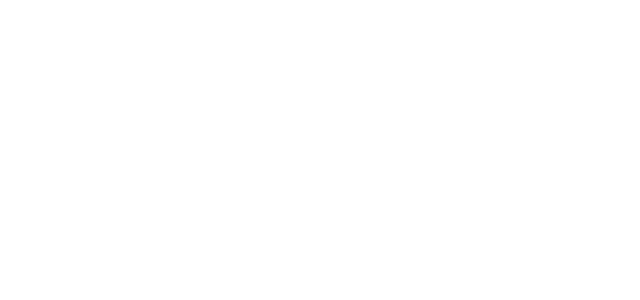
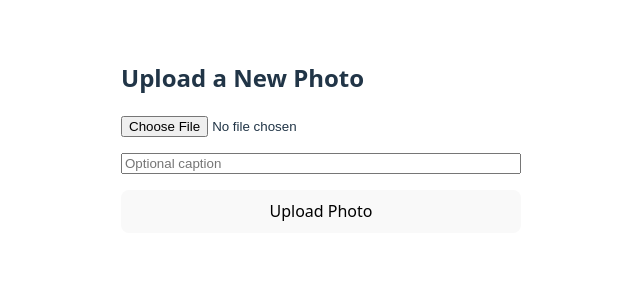
Before and after one commit to fang-wenlee/yoga-frontend, a React (Vite) app: page /upload in a window 1280 px wide. Before the commit this address had no page. Shown: the top 300 px of the page, without its empty margins (319-959 px from the left). Built offline with nearby package versions, Linux system fonts and the light colour scheme; sample sign-in values are in the browser's storage.

Commit message:
1. remove token after 3 mins token expired 2. redirect to login page to secure url 3. apiFetch handle authentication, auto‑logout, and token expiration across your whole app

```diff
--- a/src/App.jsx
+++ b/src/App.jsx
@@ -1,6 +1,7 @@
 import { BrowserRouter, Routes, Route } from "react-router-dom";
 import AdminLogin from "./components/AdminLogin";
 import AdminDashboard from "./components/AdminDashboard";
+import PhotoUpload from "./pages/PhotoUploadPage";
 
 export default function App() {
 	return (
@@ -8,6 +9,7 @@
 			<Routes>
 				<Route path="/admin/login" element={<AdminLogin />} />
 				<Route path="/admin/dashboard" element={<AdminDashboard />} />
+				<Route path="/upload" element={<PhotoUpload />} />
 			</Routes>
 		</BrowserRouter>
 	);
--- /dev/null
+++ b/src/components/PhotoUploadForm.jsx
@@ -0,0 +1,38 @@
+import { useState } from "react";
+
+const styles = {
+	formStyle: {
+		display: "flex",
+		flexDirection: "column",
+		gap: "1rem",
+	},
+};
+export default function UploadForm({ onUpload }) {
+	const [image, setImage] = useState(null);
+	const [caption, setCaption] = useState("");
+
+	const handleSubmit = (e) => {
+		e.preventDefault();
+		if (!image) return;
+		onUpload(image, caption);
+	};
+
+	return (
+		<form onSubmit={handleSubmit} style={styles.formStyle}>
+			<input
+				type="file"
+				accept="image/*"
+				onChange={(e) => setImage(e.target.files[0])}
+			/>
+
+			<input
+				type="text"
+				placeholder="Optional caption"
+				value={caption}
+				onChange={(e) => setCaption(e.target.value)}
+			/>
+
+			<button type="submit">Upload Photo</button>
+		</form>
+	);
+}
--- /dev/null
+++ b/src/pages/PhotoUploadPage.jsx
@@ -0,0 +1,52 @@
+import { useState, useEffect } from "react";
+import UploadForm from "../components/PhotoUploadForm";
+import { apiFetch } from "../utils/apiFetch";
+
+export default function UploadPhoto() {
+	const [status, setStatus] = useState("");
+
+	useEffect(() => {
+		//
+		if (!localStorage.getItem("token")) {
+			window.location.href = "/admin/login";
+		}
+	}, []);
+
+	const handleUpload = async (image, caption) => {
+		setStatus("Uploading...");
+
+		const formData = new FormData();
+		formData.append("image", image);
+		formData.append("caption", caption);
+
+		try {
+			const res = await apiFetch(
+				"https://yoga-backend-50i3.onrender.com/api/photos",
+				{
+					method: "POST",
+					body: formData,
+				},
+			);
+
+			if (!res) return; // already redirected on 401
+
+			const data = await res.json();
+
+			if (res.ok) {
+				setStatus("Upload successful!");
+			} else {
+				setStatus(data.error || "Upload failed");
+			}
+		} catch (err) {
+			setStatus("Network error");
+		}
+	};
+
+	return (
+		<div style={{ maxWidth: "400px", margin: "auto", padding: "2rem" }}>
+			<h2>Upload a New Photo</h2>
+			<UploadForm onUpload={handleUpload} />
+			<p>{status}</p>
+		</div>
+	);
+}
--- /dev/null
+++ b/src/utils/apiFetch.js
@@ -0,0 +1,20 @@
+export async function apiFetch(url, options = {}) {
+	const token = localStorage.getItem("token");
+
+	const res = await fetch(url, {
+		...options,
+		headers: {
+			...options.headers,
+			Authorization: `Bearer ${token}`,
+		},
+	});
+
+	// Auto‑logout on expired or invalid token
+	if (res.status === 401) {
+		localStorage.removeItem("token");
+		window.location.href = "/admin/login";
+		return;
+	}
+
+	return res;
+}
```
Also changed, not shown: src/components/AdminLogin.jsx (+3 -4 lines), 1 other file (tests, documents, lock files or other folders).
